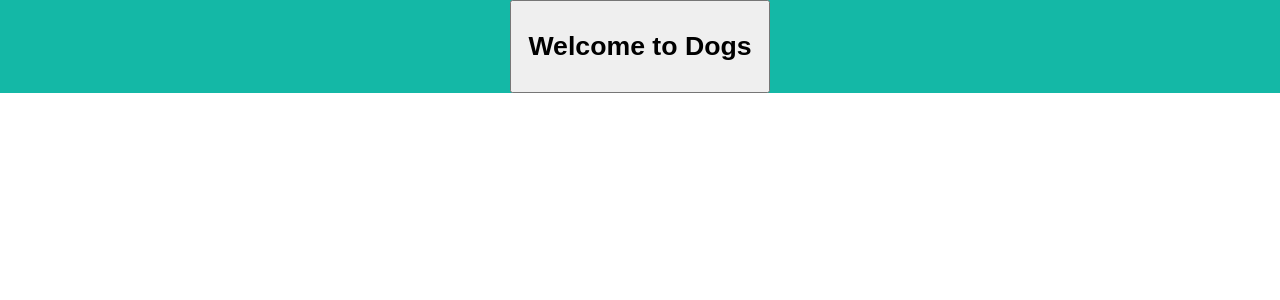
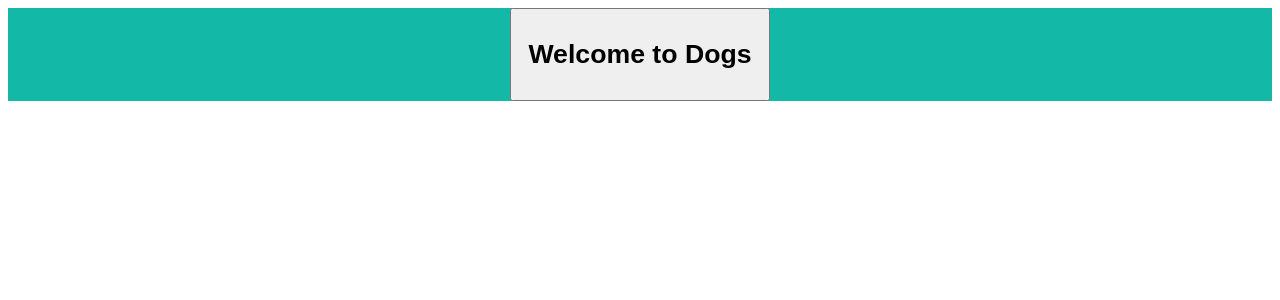
Before and after one commit to patukaelmago/DOGS---FRONT, a React (Create React App) app: page / in a window 1280 px wide. Shown: the top 300 px of the page. Built offline with nearby package versions, Linux system fonts and the light colour scheme.

Commit message:
index.css

```diff
--- a/src/index.css
+++ b/src/index.css
@@ -1,19 +1,3 @@
-body {
-  margin: 0;
-  font-family: -apple-system, BlinkMacSystemFont, 'Segoe UI', 'Roboto', 'Oxygen',
-    'Ubuntu', 'Cantarell', 'Fira Sans', 'Droid Sans', 'Helvetica Neue',
-    sans-serif;
-  -webkit-font-smoothing: antialiased;
-  -moz-osx-font-smoothing: grayscale;
-  /* background-image: url('./images/dog.jpg'); */
-  -webkit-background-size: cover;
-  -moz-background-size: cover;
-  -o-background-size: cover;
-  background-size: cover;
-  background-attachment:fixed;
-}
-
-code {
-  font-family: source-code-pro, Menlo, Monaco, Consolas, 'Courier New',
-    monospace;
-}
+@tailwind base;
+@tailwind components;
+@tailwind utilities;
```
